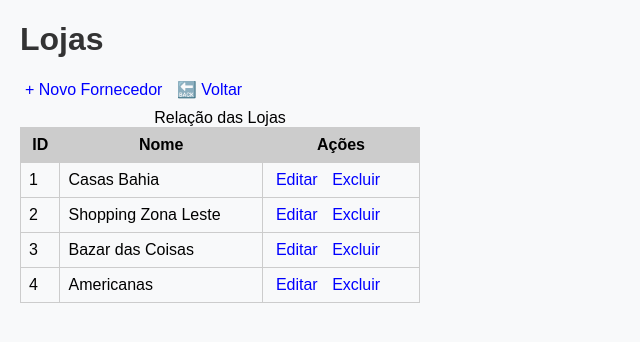
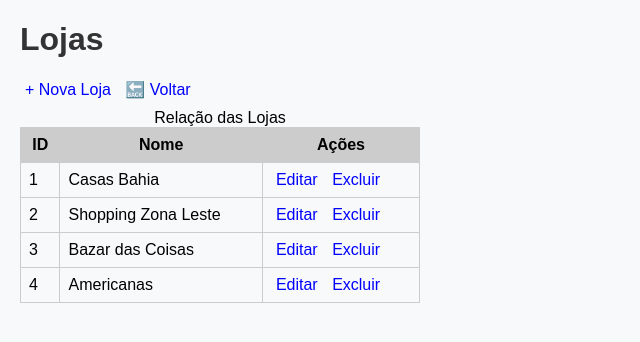
Before and after one commit to Rodvehman/SENAC-sql-flybynight-gerenciamento, a PHP site: page /lojas/listar.php in a window 1280 px wide. Shown: the top 342 px of the page, without its empty margins (0-640 px from the left). Run offline with PHP 8.4, Linux system fonts and the light colour scheme; data comes from the database, SQL or seed files in the repository.

Commit message:
Update listar.php

```diff
--- a/lojas/listar.php
+++ b/lojas/listar.php
@@ -13,7 +13,7 @@
 </head>
 <body>
     <h1>Lojas</h1>
-    <a href="../lojas/inserir.php">+ Novo Fornecedor</a>
+    <a href="../lojas/inserir.php">+ Nova Loja</a>
     <a href="../index.php">🔙 Voltar</a>
     <table>
         <caption>Relação das Lojas</caption>
```
